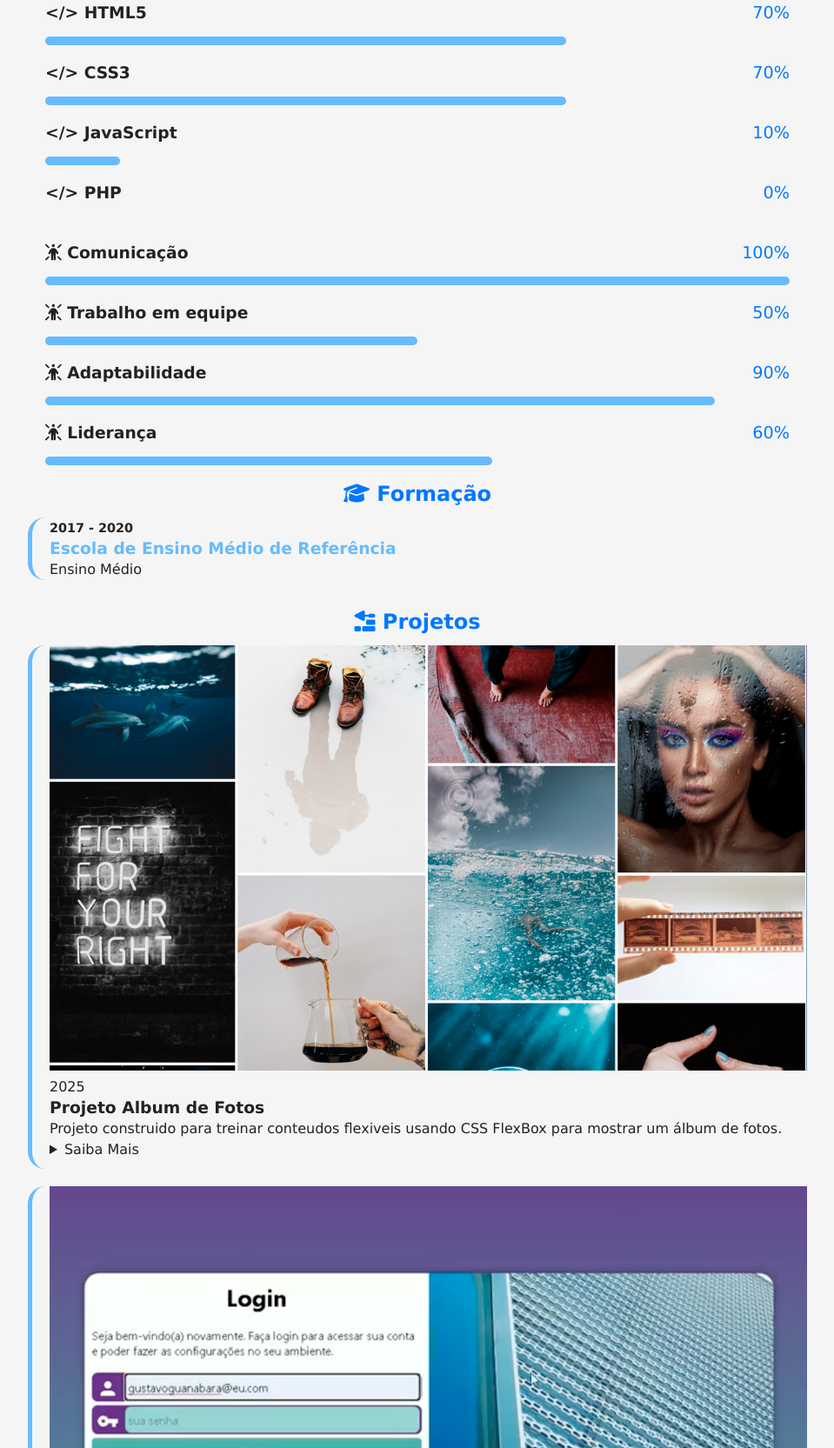
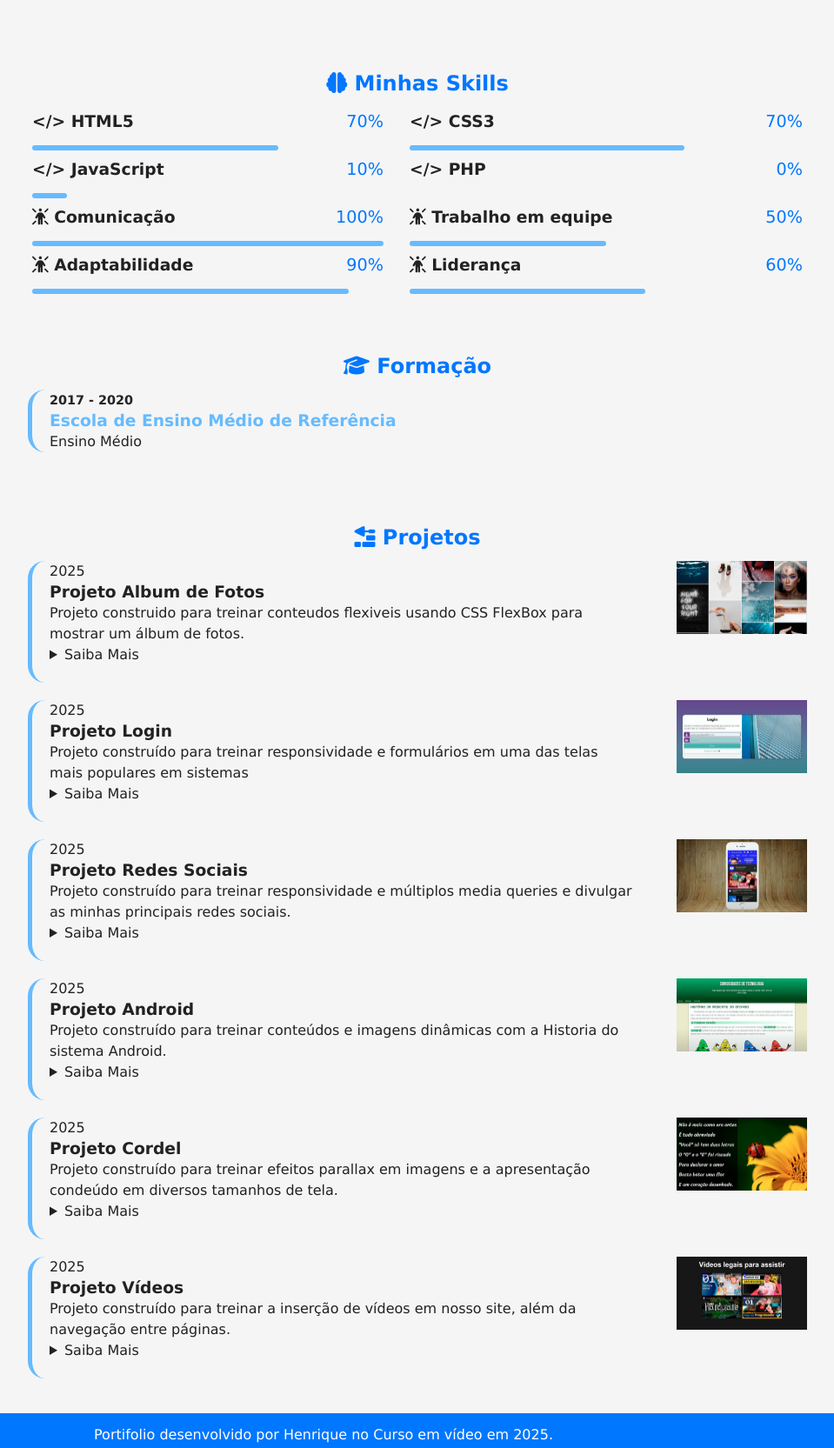
Before and after one commit to PhZ3R0/projeto-portfolio, a plain HTML site: page index.html in a window 1280 px wide. Shown: the part 690-2355 px from the top of the page at 87% size, without its empty margins (268-1227 px from the left). Drawn offline with Linux system fonts and the light colour scheme.

Commit message:
final adjusts to css/js
night mode working now :D

```diff
--- a/estilos/style.css
+++ b/estilos/style.css
@@ -15,6 +15,7 @@
   margin: 0px;
   padding: 0px;
   box-sizing: border-box;
+  scroll-behavior: smooth;
 }
 :root {
   --fundo-principal: #f5f5f5;
@@ -30,6 +31,15 @@ body {
   background-color: var(--fundo-principal);
   color: var(--texto);
 }
+.escuro {
+  background-color: #222222;
+  color: var(--texto-inverso);
+}
+.cinza {
+  background-color: #292929;
+  color: var(--texto-inverso);
+}
+
 
 header {
   background-color: var(--destaque);
@@ -38,6 +48,8 @@ header {
   display: flex;
   justify-content: flex-end;
   align-content: center;
+  position: sticky;
+  top: 0px;
 }
 #menu ul {
   list-style: none;
@@ -62,7 +74,7 @@ main {
   grid-template-columns: auto 90vw auto;
 }
 section#ficha {
-  background-color: var(--fundo-card);
+
   padding: 20px;
   border-radius: 8px;
   grid-column: 2;
@@ -113,10 +125,10 @@ div#social a:hover {
 }
 section#detalhes {
   grid-column: 2;
-}
-section#detalhes > div#videocontainer {
+  padding-top: 60px;
 }
 section#video {
+  padding-top: 50px;
   padding: 20px;
   margin-bottom: 20px;
 }
@@ -129,32 +141,37 @@ div#videocontainer > iframe {
   width: 100%;
   border-radius: 20px;
 }
-
-section#skills {
+#skills {
+  padding-top: 50px;
+}
+div#progresso-container {
+  display: grid;
 
 }
 div.barra {
   width: 100%;
-  height: 10px;
+  height: 6px;
   border-radius: 20px;
   background-color: var(--destaque-inverso);
 }
-.item {
+.skills-item {
 margin: 20px;
 }
-.item div{
+.skills-item div{
   display: flex;
   justify-content: space-between;
 }
-.item div > h3 {
+.skills-item div > h3 {
   margin-bottom: 15px;
 }
-.item div > p {
+.skills-item div > p {
   font-weight: 550;
   font-size: 1.2em;
   color: var(--destaque);
 }
-
+#formacao {
+  padding-top: 50px;
+}
 .formacao-container {
   padding: 20px;
   margin-bottom: 20px;
@@ -181,7 +198,7 @@ margin: 20px;
   color: var(--destaque-inverso);
 }
 #projetos {
-
+  padding-top: 50px;
   margin-bottom: 20px;
   grid-column: 2;
   display: flex;
@@ -196,7 +213,7 @@ margin: 20px;
 .projetos-item {
   padding-left: 20px;
   margin-bottom: 20px;
-  padding-bottom: 10px;
+  padding-bottom: 20px;
   border-radius: 20px;
   border-left: 5px solid var(--destaque-inverso);
   cursor: pointer;
@@ -204,6 +221,16 @@ margin: 20px;
 }
 .projetos-item:hover {
   border-left: 15px solid var(--destaque);
+}
+footer {
+  background-color: var(--destaque);
+  width: 100%;
+  height: 50px;
+  text-align: center;
+  color: white;
+  display: flex;
+  align-items: center;
+  justify-content: center;
 }
 
 @media screen and (min-width: 768px) {
@@ -216,5 +243,26 @@ margin: 20px;
     height: fit-content;
     top: 65px;
   }
-  .projetos-item
+  section#video h2 {
+    text-align: left;
+  }
+  div#progresso-container {
+    grid-template-columns: auto auto;
+    column-gap: 20px;
+  }
+  .skills-item {
+    margin: 5px;
+  }
+  .skills-item > div {
+    margin: 0px;
+  }
+  .skills-item h3 {
+    margin-bottom: 0px;
+  }
+
+  .projetos-item img {
+    float: right;
+    width: 200px;
+    padding-left: 50px;
+  }
 }
--- a/index.html
+++ b/index.html
@@ -1,5 +1,6 @@
 <!DOCTYPE html>
 <html lang="en">
+
 <head>
     <meta charset="UTF-8">
     <meta name="viewport" content="width=device-width, initial-scale=1.0">
@@ -8,28 +9,33 @@
     <link rel="shortcut icon" href="favicon.svg" type="image/svg">
     <script src="https://kit.fontawesome.com/fb4e74f99e.js" crossorigin="anonymous"></script>
 </head>
+
 <body>
 
     <header>
         <nav id="menu">
             <ul>
-                <li><a href="#"><i class="fa-solid fa-house"></i></a></li>
-                <li><a href="#"><i class="fa-solid fa-brain"></i></a></li>
-                <li><a href="#"><i class="fa-solid fa-graduation-cap"></i></a></li>
-                <li><a href="#"><i class="fa-solid fa-trowel-bricks"></i></a></li>
-                <li><a href="#"><i class="fa-solid fa-moon"></i></a></li>
+                <li><a class="link" href="#detalhes"><i class="fa-solid fa-house"></i></a></li>
+                <li><a class="link" href="#skills"><i class="fa-solid fa-brain"></i></a></li>
+                <li><a class="link" href="#formacao"><i class="fa-solid fa-graduation-cap"></i></a></li>
+                <li><a class="link" href="#projetos"><i class="fa-solid fa-trowel-bricks"></i></a></li>
+                <li><a class="link" href="" id="botao-tema"><i class="fa-solid fa-moon"></i></a></li>
             </ul>
         </nav>
     </header>
     <main>
-        <section id="ficha">
+        <section id="ficha" class="ficha">
             <img src="1656383051408.jpeg" alt="ustavo Guanabara" class="foto">
             <h1>Pablo Henrique</h1>
-            <p>Profissional em início de carreira com sólida base em lógica de programação e conhecimento prático em linguagens como HTML, CSS, JavaScript e Python. Inglês avançado (nível C2). Proativo, autodidata e em constante aprendizado.
+            <p>Profissional em início de carreira com sólida base em lógica de programação e conhecimento prático em
+                linguagens como HTML, CSS, JavaScript e Python. Inglês avançado (nível C2). Proativo, autodidata e em
+                constante aprendizado.
             </p>
             <div id="social">
-                <a href="https://www.linkedin.com/in/pht-pablo-henrique/" target="_blank" rel="nofollow"><i class="fa-brands fa-linkedin"></i></a>
-                <a href="https://github.com/PhZ3R0" target="_blank" rel="nofollow"><i class="fa-brands fa-github"></i></a>
+                <a href="https://www.linkedin.com/in/pht-pablo-henrique/" target="_blank" rel="nofollow"><i
+                        class="fa-brands fa-linkedin"></i></a>
+                <a href="https://github.com/PhZ3R0" target="_blank" rel="nofollow"><i
+                        class="fa-brands fa-github"></i></a>
                 <!-- <a href="" target="_blank" rel="nofollow"><i class="fa-brands fa-youtube"></i></a> -->
                 <!-- <a href="" target="_blank" rel="nofollow"><i class="fa-brands fa-instagram"></i></a> -->
                 <!-- <a href="" target="_blank" rel="nofollow"><i class="fa-solid fa-globe"></i></a> -->
@@ -39,61 +45,65 @@
         <section id="detalhes">
             <section id="video">
                 <h2> <i class="fa-solid fa-handshake"></i> Deixe-me apresentar</h2>
-                <div id="videocontainer"><iframe width="100%" height="315" src="https://www.youtube.com/embed/VdWfSfWA_BQ?si=G8G0sgcCDnvJZsWx" title="YouTube video player" frameborder="0" allow="accelerometer; autoplay; clipboard-write; encrypted-media; gyroscope; picture-in-picture; web-share" referrerpolicy="strict-origin-when-cross-origin" allowfullscreen></iframe></div>
+                <div id="videocontainer"><iframe width="100%" height="315"
+                        src="https://www.youtube.com/embed/VdWfSfWA_BQ?si=G8G0sgcCDnvJZsWx" title="YouTube video player"
+                        frameborder="0"
+                        allow="accelerometer; autoplay; clipboard-write; encrypted-media; gyroscope; picture-in-picture; web-share"
+                        referrerpolicy="strict-origin-when-cross-origin" allowfullscreen></iframe></div>
             </section>
             <section id="skills">
                 <h2> <i class="fa-solid fa-brain"></i> Minhas Skills</h2>
                 <div id="progresso-container">
-                    <div class="item">
+                    <div class="skills-item">
                         <div>
                             <h3>&lt;/&gt; HTML5</h3>
                             <p>70%</p>
                         </div>
                         <div class="barra" style="width: 70%;"></div>
                     </div>
-                    <div class="item">
+                    <div class="skills-item">
                         <div>
                             <h3>&lt;/&gt; CSS3</h3>
                             <p>70%</p>
                         </div>
                         <div class="barra" style="width: 70%;"></div>
                     </div>
-                    <div class="item">
+                    <div class="skills-item">
                         <div>
                             <h3>&lt;/&gt; JavaScript</h3>
                             <p>10%</p>
                         </div>
                         <div class="barra" style="width: 10%;"></div>
                     </div>
-                    <div class="item">
+                    <div class="skills-item">
                         <div>
                             <h3>&lt;/&gt; PHP</h3>
                             <p>0%</p>
                         </div>
                         <div class="barra" style="width: 0%;"></div>
                     </div>
-                    <div class="item">
+                    <div class="skills-item">
                         <div>
                             <h3><i class="fa-solid fa-person-rays" aria-hidden="true"></i> Comunicação</h3>
                             <p>100%</p>
                         </div>
                         <div class="barra" style="width: 100%;"></div>
                     </div>
-                    <div class="item">
+                    <div class="skills-item">
                         <div>
                             <h3><i class="fa-solid fa-person-rays" aria-hidden="true"></i> Trabalho em equipe</h3>
                             <p>50%</p>
                         </div>
                         <div class="barra" style="width: 50%;"></div>
                     </div>
-                    <div class="item">
+                    <div class="skills-item">
                         <div>
                             <h3><i class="fa-solid fa-person-rays" aria-hidden="true"></i> Adaptabilidade</h3>
                             <p>90%</p>
                         </div>
                         <div class="barra" style="width: 90%;"></div>
                     </div>
-                    <div class="item">
+                    <div class="skills-item">
                         <div>
                             <h3><i class="fa-solid fa-person-rays" aria-hidden="true"></i> Liderança</h3>
                             <p>60%</p>
@@ -118,18 +128,66 @@
                         <img src="imagens/projeto-06-album.jpg" alt="">
                         <p class="projeto-data">2025</p>
                         <h3 class="projeto-titulo">Projeto Album de Fotos</h3>
-                        <p class="projeto-descricao">Projeto construido para treinar conteudos flexiveis usando CSS FlexBox para mostrar um álbum de fotos.</p>
+                        <p class="projeto-descricao">Projeto construido para treinar conteudos flexiveis usando CSS
+                            FlexBox para mostrar um álbum de fotos.</p>
                         <details>
                             <summary>
                                 Saiba Mais
                             </summary>
                         </details>
                     </div>
-                        <div class="projetos-item">
+                    <div class="projetos-item">
                         <img src="imagens/projeto-05-login.jpg" alt="">
                         <p class="projeto-data">2025</p>
                         <h3 class="projeto-titulo">Projeto Login</h3>
-                        <p class="projeto-descricao">Projeto construído para treinar responsividade e formulários em uma das telas mais populares em sistemas</p>
+                        <p class="projeto-descricao">Projeto construído para treinar responsividade e formulários em uma
+                            das telas mais populares em sistemas</p>
+                        <details>
+                            <summary>
+                                Saiba Mais
+                            </summary>
+                        </details>
+                    </div>
+                    <div class="projetos-item">
+                        <img src="imagens/projeto-04-links.jpg" alt="">
+                        <p class="projeto-data">2025</p>
+                        <h3 class="projeto-titulo">Projeto Redes Sociais</h3>
+                        <p class="projeto-descricao">Projeto construído para treinar responsividade e múltiplos media
+                            queries e divulgar as minhas principais redes sociais.</p>
+                        <details>
+                            <summary>
+                                Saiba Mais
+                            </summary>
+                        </details>
+                    </div>
+                    <div class="projetos-item">
+                        <img src="imagens/projeto-03-android.jpg" alt="">
+                        <p class="projeto-data">2025</p>
+                        <h3 class="projeto-titulo">Projeto Android</h3>
+                        <p class="projeto-descricao">Projeto construído para treinar conteúdos e imagens dinâmicas com a
+                            Historia do sistema Android.</p>
+                        <details>
+                            <summary>
+                                Saiba Mais
+                            </summary>
+                        </details>
+                    </div>
+                    <div class="projetos-item">
+                        <img src="imagens/projeto-02-cordel.jpg" alt="">
+                        <p class="projeto-data">2025</p>
+                        <h3 class="projeto-titulo">Projeto Cordel</h3>
+                        <p class="projeto-descricao">Projeto construído para treinar efeitos parallax em imagens e a apresentação condeúdo em diversos tamanhos de tela.</p>
+                        <details>
+                            <summary>
+                                Saiba Mais
+                            </summary>
+                        </details>
+                    </div>
+                    <div class="projetos-item">
+                        <img src="imagens/projeto-01-videos.jpg" alt="">
+                        <p class="projeto-data">2025</p>
+                        <h3 class="projeto-titulo">Projeto Vídeos </h3>
+                        <p class="projeto-descricao">Projeto construído para treinar a inserção de vídeos em nosso site, além da navegação entre páginas.</p>
                         <details>
                             <summary>
                                 Saiba Mais
@@ -138,12 +196,13 @@
                     </div>
                 </div>
             </section>
-        </section >
+        </section>
     </main>
     <footer>
-
+        <p>Portifolio desenvolvido por Henrique no Curso em vídeo em 2025.</p>
     </footer>
 
     <script src="scripts/script.js"></script>
 </body>
+
 </html>
--- a/scripts/script.js
+++ b/scripts/script.js
@@ -10,6 +10,7 @@ function temaEscuro(tipo) {
   if (tipo == true) {
     body.classList.add('escuro');
     botao.innerHTML = '<i class="fa-solid fa-sun"></i>';
+
   } else {
     body.classList.remove('escuro');
     botao.innerHTML = '<i class="fa-solid fa-moon"></i>';
```
